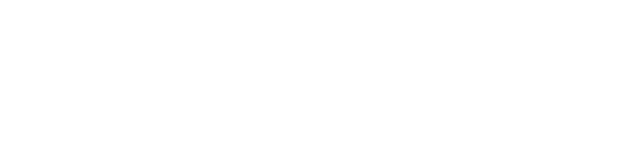
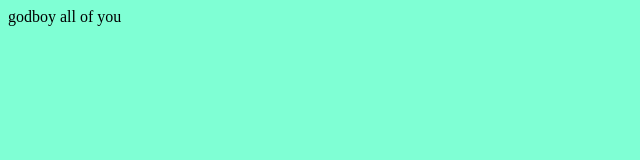
Before and after one commit to EmadaldeenAhmed/html, a plain HTML site: page toba.html in a window 1280 px wide. Shown: the whole page, without its empty margins (0-640 px from the left). Drawn offline with Linux system fonts and the light colour scheme.

Commit message:
hi goodnight

```diff
--- a/toba.html
+++ b/toba.html
@@ -5,7 +5,7 @@
     <meta name="viewport" content="width=device-width, initial-scale=1.0">
     <title>Document</title>
 </head>
-<body>
-
+<body style="background-color: aquamarine;">
+<a>godboy all of you</a>
 </body>
 </html>
```
